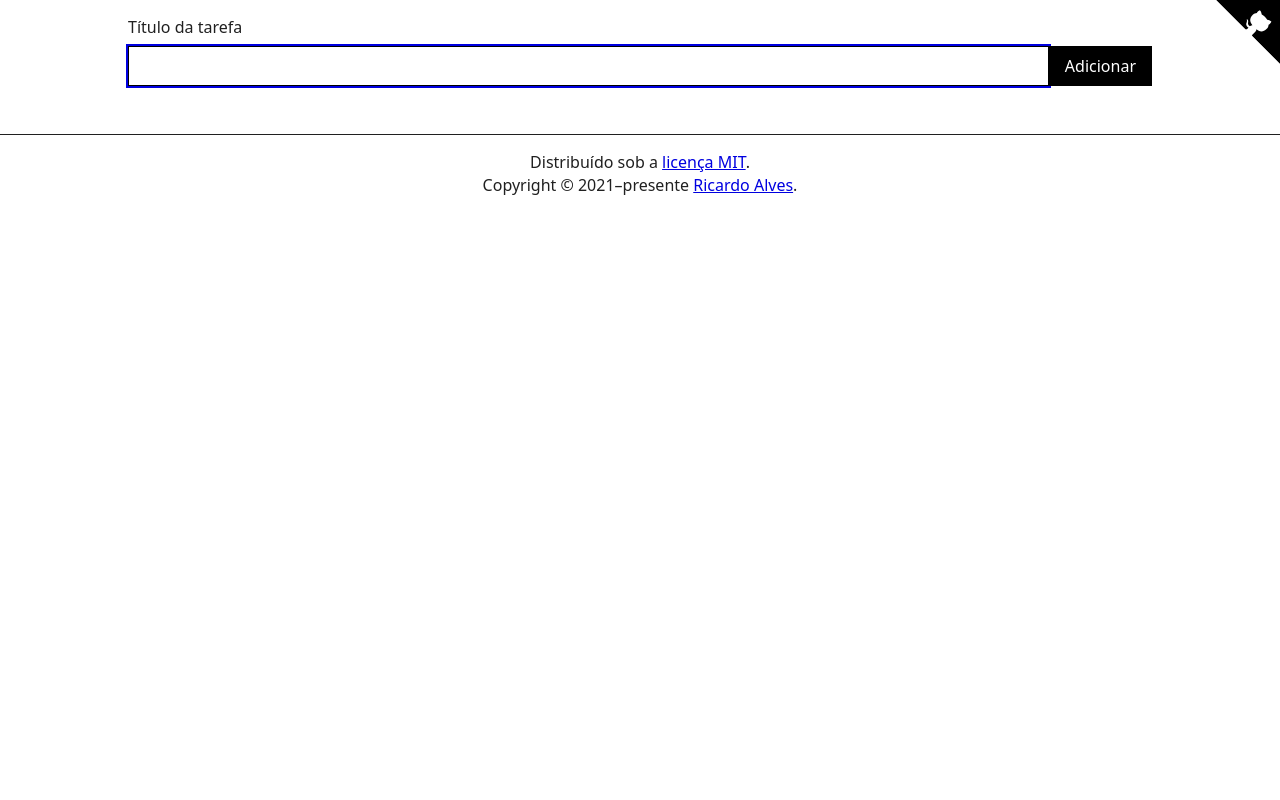
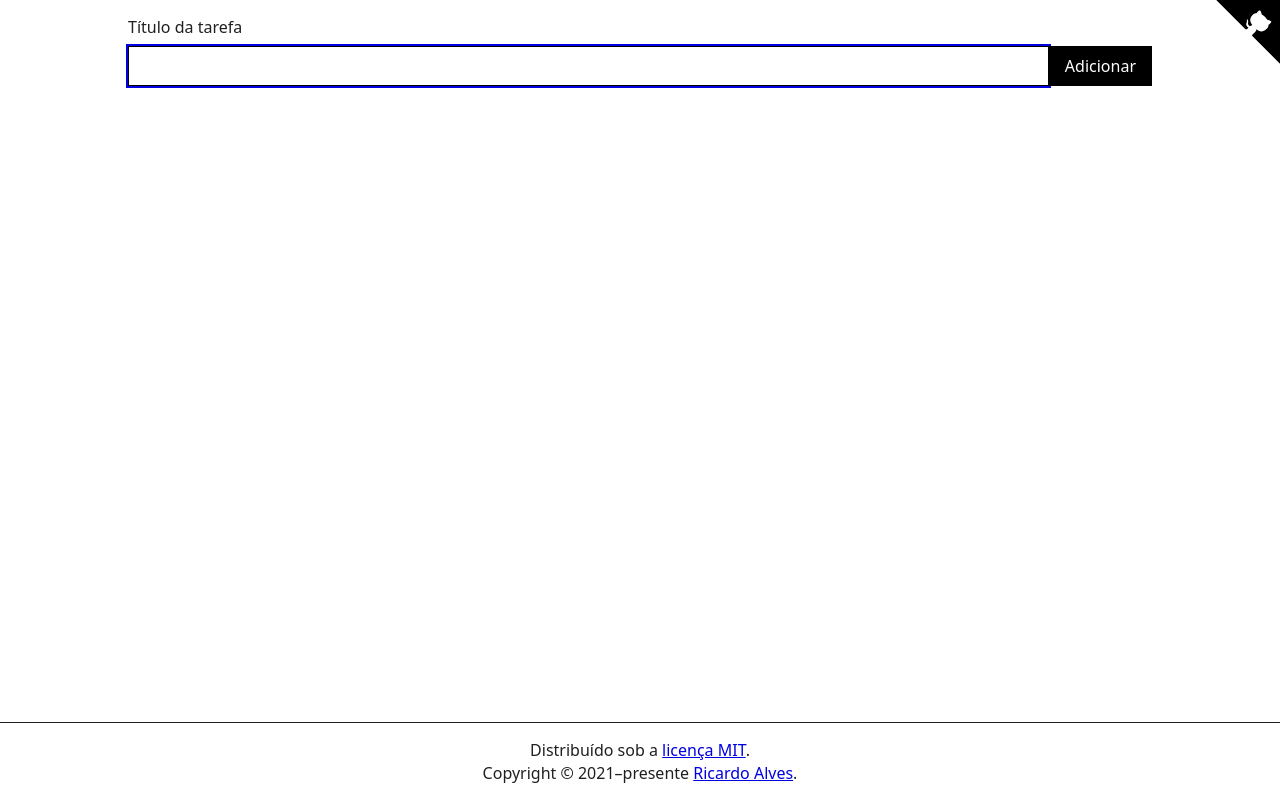
Before and after one commit to ricardospalves/react-todo-list, a React (Create React App) app: page / in a window 1280 px wide. Built offline with nearby package versions, Linux system fonts and the light colour scheme.

Commit message:
Corrigir o layout geral do App

```diff
--- a/src/App.module.css
+++ b/src/App.module.css
@@ -1,6 +1,6 @@
 .App {
   display: grid;
-  grid-template-rows: auto 1fr auto;
+  grid-template-rows: 1fr auto;
   gap: 1rem;
   min-height: 100vh;
 }
```
